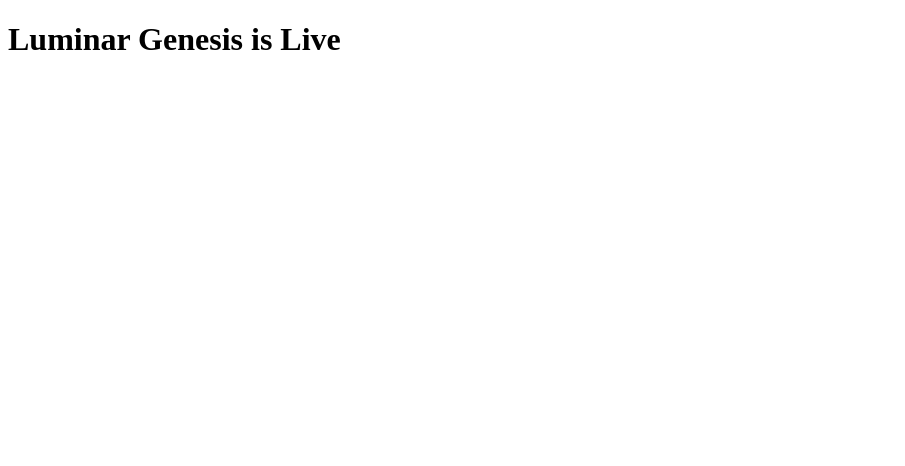
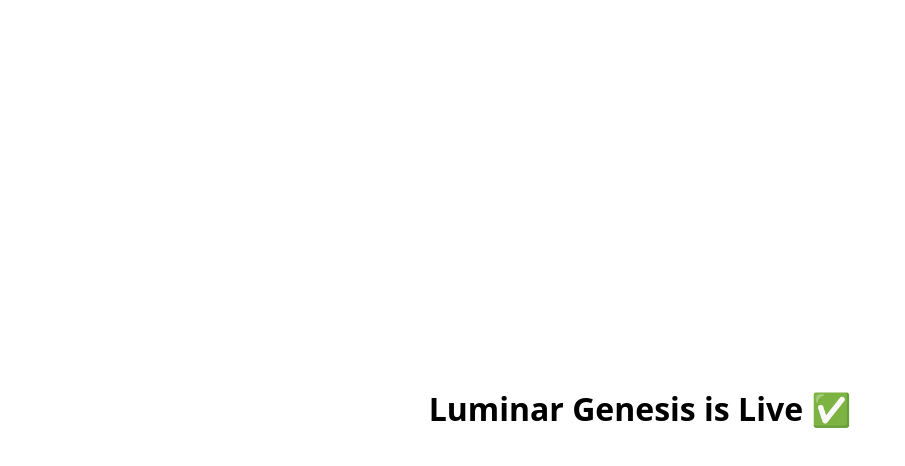
Before and after one commit to BoogieBoogatti/Luminar-Genesis, a Next.js app: page / in a window 1280 px wide. Shown: the top 466 px of the page, without its empty margins (0-905 px from the left). Built offline with nearby package versions, Linux system fonts and the light colour scheme.

Commit message:
Update page.jsx

```diff
--- a/app/page.jsx
+++ b/app/page.jsx
@@ -1,3 +1,13 @@
 export default function Home() {
-  return <h1>Luminar Genesis is Live</h1>
+  return (
+    <main style={{
+      display: 'flex',
+      justifyContent: 'center',
+      alignItems: 'center',
+      height: '100vh',
+      fontFamily: 'system-ui, sans-serif'
+    }}>
+      <h1>Luminar Genesis is Live ✅</h1>
+    </main>
+  )
 }
```
